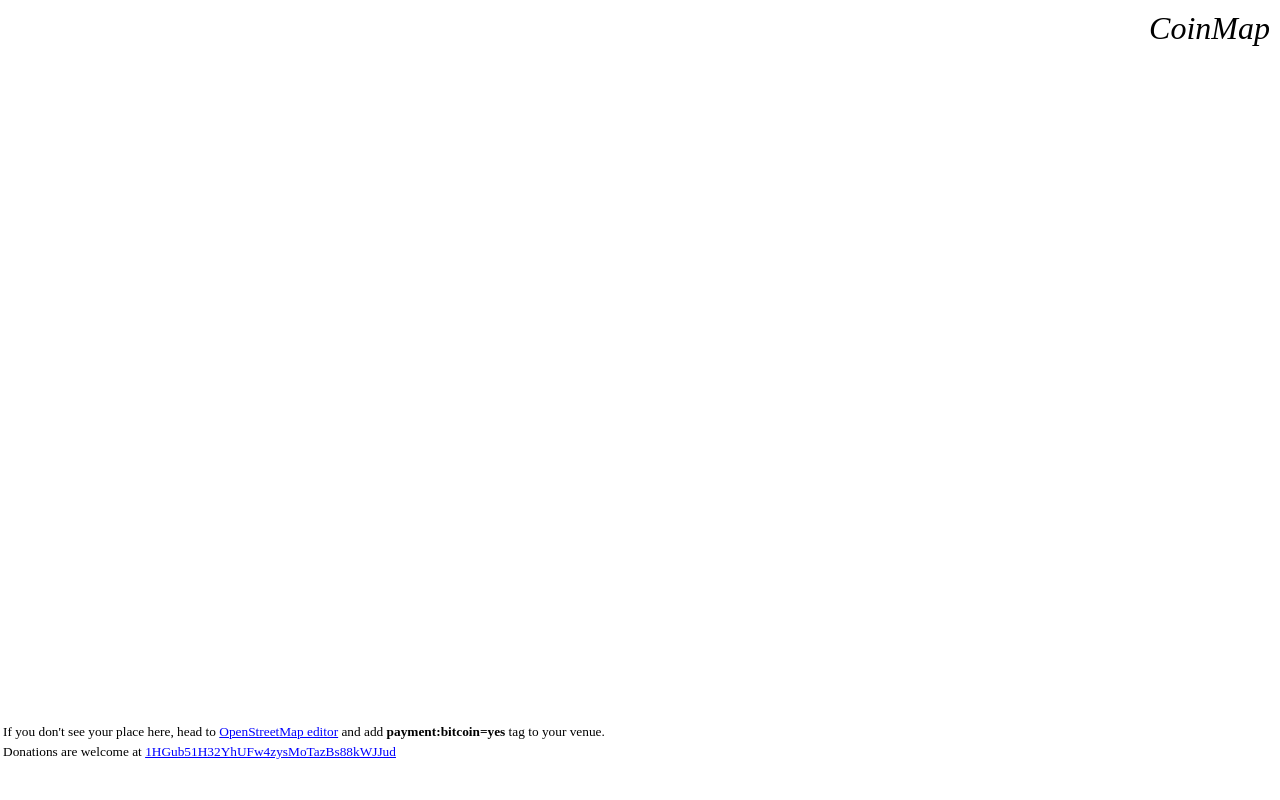
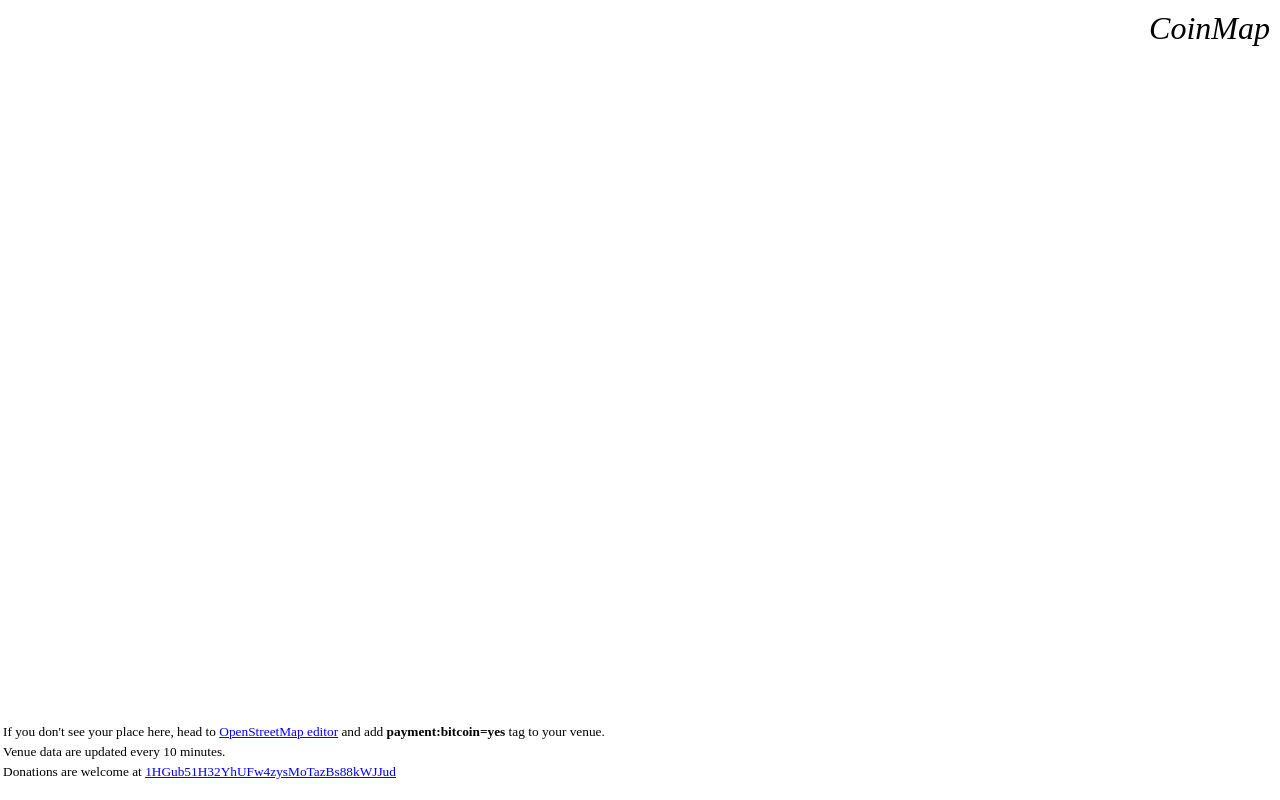
Before and after one commit to recoded-co/coinmap, a plain HTML site: page index.html in a window 1280 px wide. Drawn offline with Linux system fonts and the light colour scheme; a script that the page names is missing.

Commit message:
added comment about updates

```diff
--- a/index.html
+++ b/index.html
@@ -12,6 +12,7 @@
 <div id="logo">CoinMap</div>
 <div id="map"></div>
 <div id="footer1">If you don't see your place here, head to <a href="http://www.openstreetmap.org/edit">OpenStreetMap editor</a> and add <strong>payment:bitcoin=yes</strong> tag to your venue.</div>
-<div id="footer2">Donations are welcome at <a href="bitcoin:1HGub51H32YhUFw4zysMoTazBs88kWJJud">1HGub51H32YhUFw4zysMoTazBs88kWJJud</a></div>
+<div id="footer2">Venue data are updated every 10 minutes.</div>
+<div id="footer3">Donations are welcome at <a href="bitcoin:1HGub51H32YhUFw4zysMoTazBs88kWJJud">1HGub51H32YhUFw4zysMoTazBs88kWJJud</a></div>
 </body>
 </html>
--- a/style.css
+++ b/style.css
@@ -38,6 +38,14 @@ body {
   font-size: smaller;
 }
 
+#footer3 {
+  left: 3px;
+  bottom: 1.5em;
+  position: absolute;
+  z-index: 1;
+  font-size: smaller;
+}
+
 a {
   color: blue;
 }
```
